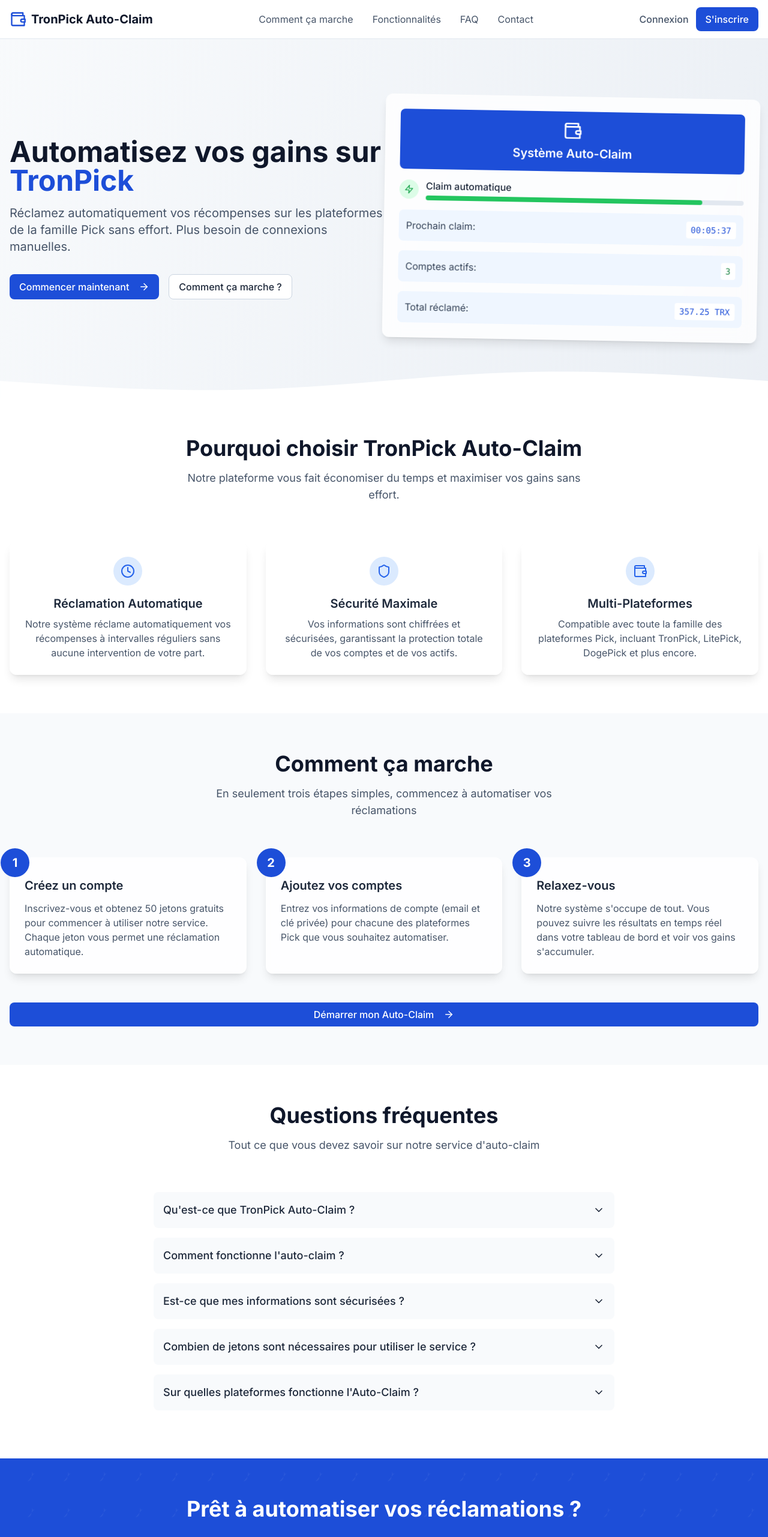
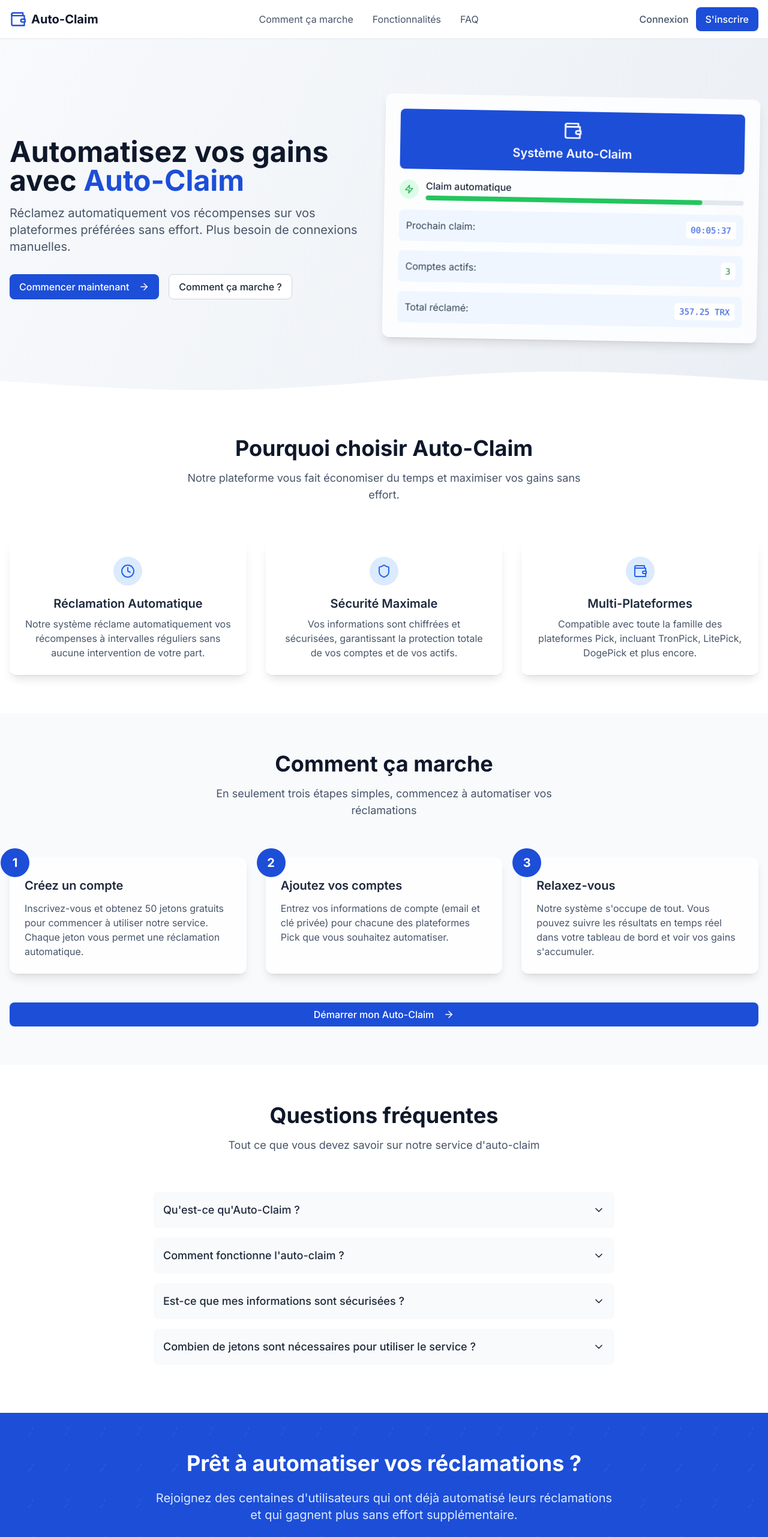
Before and after one commit to Vanaty/claim-page-web, a React (Vite) app: page / in a window 1280 px wide. Shown: the top 2562 px of the page at 60% size. Built offline with nearby package versions, Linux system fonts and the light colour scheme.

Commit message:
Rebrand to Auto-Claim and update site key deletion
Replaces all references to 'TronPick Auto-Claim' with 'Auto-Claim' across components for a more generic branding. Updates the site key deletion logic to use 'site_name' instead of 'id' for consistency between frontend and backend.

```diff
--- a/src/components/LandingPage.tsx
+++ b/src/components/LandingPage.tsx
@@ -1,7 +1,7 @@
 import React, { useState } from 'react';
 import { Link } from 'react-router-dom';
 import { motion } from 'framer-motion';
-import { Wallet, Zap, Clock, Shield, ArrowRight, Users, ChevronDown, Mail, Facebook, Menu, X } from 'lucide-react';
+import { Wallet, Zap, Clock, Shield, ArrowRight, Users, ChevronDown, Menu, X } from 'lucide-react';
 
 const LandingPage: React.FC = () => {
   const [activeFaq, setActiveFaq] = useState<number | null>(null);
@@ -21,8 +21,8 @@
 
   const faqs = [
     {
-      question: "Qu'est-ce que TronPick Auto-Claim ?",
-      answer: "TronPick Auto-Claim est un service automatisé qui vous permet de réclamer vos récompenses sur les plateformes de la famille Pick (TronPick, LitePick, DogePick, etc.) sans avoir à le faire manuellement."
+      question: "Qu'est-ce qu'Auto-Claim ?",
+      answer: "Auto-Claim est un service automatisé qui vous permet de réclamer vos récompenses sur les plateformes de crypto-monnaies sans avoir à le faire manuellement."
     },
     {
       question: "Comment fonctionne l'auto-claim ?",
@@ -34,11 +34,7 @@
     },
     {
       question: "Combien de jetons sont nécessaires pour utiliser le service ?",
-      answer: "Le service consomme 1 jeton par réclamation automatique. Vous pouvez acheter des packs de jetons ou bénéficier de 50 jetons gratuits à l'inscription."
-    },
-    {
-      question: "Sur quelles plateformes fonctionne l'Auto-Claim ?",
-      answer: "Notre service est compatible avec TronPick.io, LitePick.io, DogePick.io, BnbPick.io, SolPick.io, PolPick.io, TonPick.game et SuiPick.io."
+      answer: "Le service consomme 1 jeton par réclamation automatique. Vous pouvez acheter des packs de jetons ou bénéficier de 24 jetons gratuits à l'inscription."
     }
   ];
 
@@ -69,7 +65,7 @@
             {/* Logo */}
             <Link to="/" className="flex items-center space-x-2">
               <Wallet className="text-blue-700" size={28} />
-              <span className="font-bold text-xl text-slate-900">TronPick Auto-Claim</span>
+              <span className="font-bold text-xl text-slate-900">Auto-Claim</span>
             </Link>
 
             {/* Desktop Navigation */}
@@ -82,9 +78,6 @@
               </a>
               <a href="#faq" className="text-slate-600 hover:text-blue-700 transition-colors">
                 FAQ
-              </a>
-              <a href="mailto:eritiavina31@gmail.com" className="text-slate-600 hover:text-blue-700 transition-colors">
-                Contact
               </a>
             </nav>
 
@@ -151,13 +144,6 @@
                 >
                   FAQ
                 </a>
-                <a
-                  href="mailto:eritiavina31@gmail.com"
-                  className="text-slate-600 hover:text-blue-700 transition-colors px-2 py-1"
-                  onClick={closeMobileMenu}
-                >
-                  Contact
-                </a>
                 <div className="flex flex-col space-y-3 pt-4 border-t border-slate-200">
                   <Link
                     to="/login"
@@ -191,10 +177,10 @@
               transition={{ duration: 0.5 }}
             >
               <h1 className="text-3xl md:text-4xl lg:text-5xl font-bold text-slate-900 mb-4">
-                Automatisez vos gains sur <span className="text-blue-700">TronPick</span>
+                Automatisez vos gains avec <span className="text-blue-700">Auto-Claim</span>
               </h1>
               <p className="text-lg md:text-xl text-slate-600 mb-6 md:mb-8">
-                Réclamez automatiquement vos récompenses sur les plateformes de la famille Pick sans effort. Plus besoin de connexions manuelles.
+                Réclamez automatiquement vos récompenses sur vos plateformes préférées sans effort. Plus besoin de connexions manuelles.
               </p>
               <div className="flex flex-col sm:flex-row space-y-3 sm:space-y-0 sm:space-x-4">
                 <Link
@@ -269,7 +255,7 @@
       <section id="features" className="bg-white py-12 md:py-16">
         <div className="container mx-auto px-4">
           <div className="text-center mb-12 md:mb-16">
-            <h2 className="text-2xl md:text-3xl lg:text-4xl font-bold text-slate-900 mb-4">Pourquoi choisir TronPick Auto-Claim</h2>
+            <h2 className="text-2xl md:text-3xl lg:text-4xl font-bold text-slate-900 mb-4">Pourquoi choisir Auto-Claim</h2>
             <p className="text-base md:text-lg text-slate-600 max-w-2xl mx-auto">
               Notre plateforme vous fait économiser du temps et maximiser vos gains sans effort.
             </p>
@@ -440,32 +426,11 @@
           <div className="flex flex-col md:flex-row justify-between items-center mb-6 md:mb-8">
             <div className="flex items-center mb-4 md:mb-0">
               <Wallet className="text-blue-400 mr-2" size={24} />
-              <span className="font-bold text-lg md:text-xl">TronPick Auto-Claim</span>
-            </div>
-            <div className="flex flex-col sm:flex-row space-y-2 sm:space-y-0 sm:space-x-6">
-              <a
-                href="https://web.facebook.com/61577170414462"
-                target="_blank"
-                rel="noopener noreferrer"
-                className="flex items-center justify-center sm:justify-start hover:text-blue-400 transition-colors"
-              >
-                <Facebook size={20} className="mr-2" />
-                <span>Facebook</span>
-              </a>
-              <a
-                href="mailto:eritiavina31@gmail.com"
-                className="flex items-center justify-center sm:justify-start hover:text-blue-400 transition-colors"
-              >
-                <Mail size={20} className="mr-2" />
-                <span>Contact</span>
-              </a>
+              <span className="font-bold text-lg md:text-xl">Auto-Claim</span>
             </div>
           </div>
           <div className="border-t border-slate-700 pt-4 md:pt-6 text-center text-slate-400 text-sm">
-            <p>&copy; {new Date().getFullYear()} TronPick Auto-Claim. Tous droits réservés.</p>
-            <p className="mt-2">
-              Email: <a href="mailto:eritiavina31@gmail.com" className="text-blue-400 hover:underline">eritiavina31@gmail.com</a>
-            </p>
+            <p>&copy; {new Date().getFullYear()} Auto-Claim. Tous droits réservés.</p>
           </div>
         </div>
       </footer>
--- a/src/components/Layout.tsx
+++ b/src/components/Layout.tsx
@@ -48,7 +48,7 @@
             {/* Logo */}
             <Link to="/dashboard" className="flex items-center">
               <Wallet className="text-blue-700 mr-2" size={24} />
-              <span className="font-bold text-xl text-blue-800">TronPick Auto-Claim</span>
+              <span className="font-bold text-xl text-blue-800">Auto-Claim</span>
             </Link>
 
             {/* Desktop Navigation */}
--- a/src/components/SiteKeyManager.tsx
+++ b/src/components/SiteKeyManager.tsx
@@ -93,14 +93,14 @@
     setShowForm(true);
   };
 
-  const handleDelete = async (id: string, siteName: string) => {
+  const handleDelete = async (siteName: string) => {
     if (!window.confirm(`Êtes-vous sûr de vouloir supprimer la clé pour "${siteName}" ?`)) {
       return;
     }
 
     try {
-      await deleteSiteKey(id);
-      setSiteKeys(prev => prev.filter(sk => sk.id !== id));
+      await deleteSiteKey(siteName);
+      setSiteKeys(prev => prev.filter(sk => sk.site_name !== siteName));
       if (showToast) {
         showToast('success', 'Clé de site supprimée avec succès');
       }
@@ -347,7 +347,7 @@
                     </button>
                     <button
                       className="text-red-500 hover:text-red-700 hover:bg-red-50 p-2 rounded-full transition-colors"
-                      onClick={() => siteKey.id && handleDelete(siteKey.id, siteKey.site_name)}
+                      onClick={() => handleDelete(siteKey.site_name)}
                       title="Supprimer"
                     >
                       <Trash2 size={16} />
--- a/src/services/apiService.ts
+++ b/src/services/apiService.ts
@@ -115,6 +115,6 @@
   return response.data;
 };
 
-export const deleteSiteKey = async (id: string): Promise<void> => {
-  await api.delete(`/admin/sitekey/${id}`);
+export const deleteSiteKey = async (site_name: string): Promise<void> => {
+  await api.delete(`/admin/sitekey/${site_name}`);
 };
```
